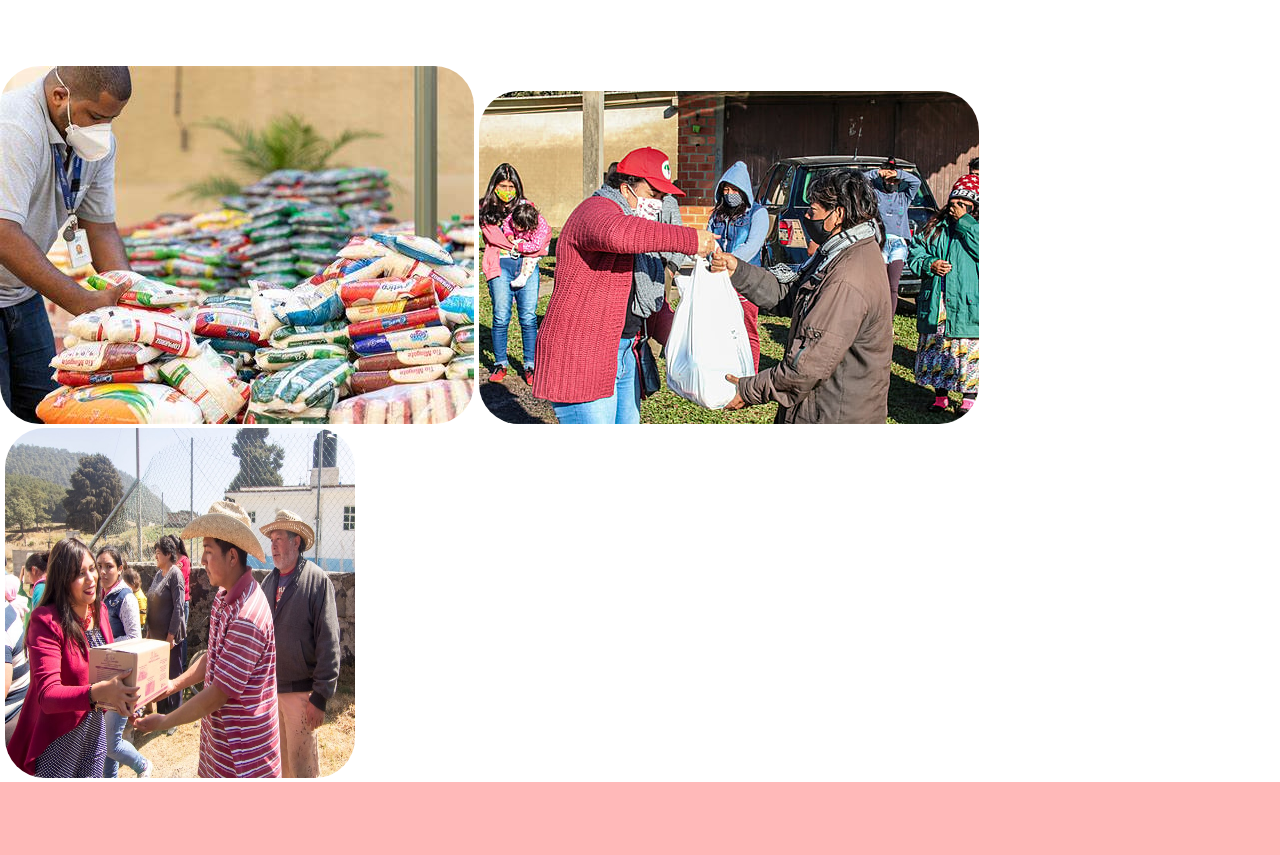
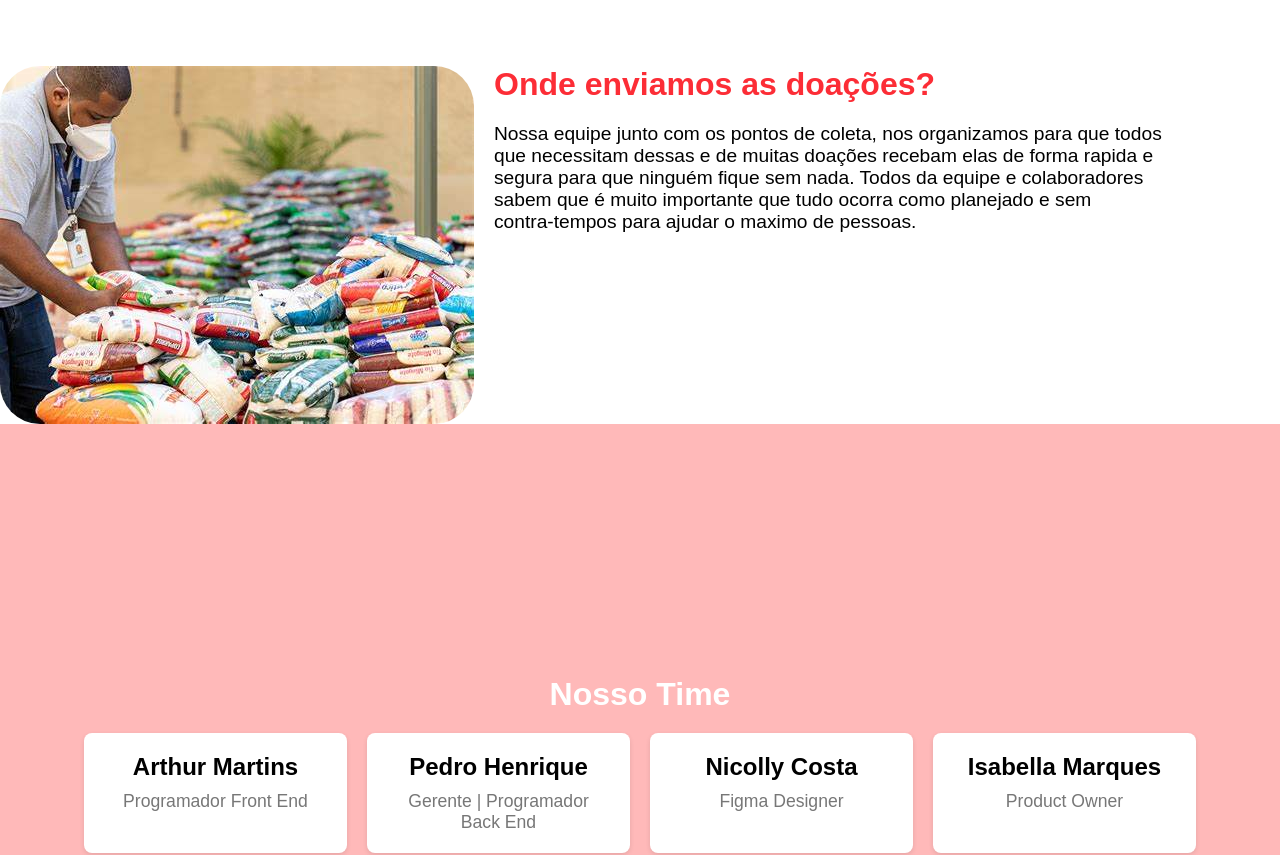
Before and after one commit to GabrielB53/coracaogeneroso, a React (Vite) app: page /Sobre in a window 1280 px wide. Shown: the part 860-1715 px from the top of the page. Built offline with nearby package versions, Linux system fonts and the light colour scheme.

Commit message:
CoracaoGeneroso

```diff
--- a/src/css/sobre.css
+++ b/src/css/sobre.css
@@ -66,32 +66,34 @@
     font-size: 1.1rem;
     color: #777;
 }
-.doacao1 {
-    border-radius: 40px;
-    margin-right: 5px;
+.texto-doacao h1 {
+    font-size: 2rem;
+    margin-bottom: 20px;
+    color: #FC2D36;
 }
-.doacao2 {
+.texto-doacao p {
+    font-size: 1.2rem;
+    margin-bottom: 10px;
+    position: relative;
+}
+.imagem {
+    display: flex;
+    gap: 20px;
+    flex-wrap: wrap;
+}
+.imagem img {
     border-radius: 40px;
 }
 
-.doacao3 {
-    border-radius: 40px;
-    height: 350px;
-    width: 350px;
-    margin-left: 5px;
+@media (max-width: 768px) {
+    .imagem {
+        flex-direction: column;
+    }
+
+    .imagem img {
+        width: 90%;
+    }
 }
-
-
-.doacao1 {
-    max-width: 100%;
-    height: auto;
-}
-.doacao2 {
-    max-width: 100%;
-    height: auto;
-}
-
-
 footer {
     background-color: #333;
     color: #fff;
--- a/src/pages/Sobre.jsx
+++ b/src/pages/Sobre.jsx
@@ -52,11 +52,19 @@ Quer saber qual iniciativa dá match com você e fazer parte dessa rede de benfe
             <p>Nossa Equipe vem tendo um aumentando muito rapido assim podemos ajudar cada vez mais pesssoas que precisam e necessitam desssas doaçoes. Também as pessoas que fazem essas doações esta cada vez mais aumentando em uma escala cada vez maior, isso ajuda e muito para que possamos aumentar mais nossa rede de pontos de coleta.</p>
         </div>
     </section>
-    <img className="doacao1" src="doacao.jpeg" alt="doacao" />
 
-    <img className="doacao2" src="doacao2.jpeg" alt="doacao2" />
 
-    <img className="doacao3" src="doacao3.jpeg" alt="doacao3" />
+    <div className="imagem">
+<img className="doacao1" src="doacao.jpeg" alt="doacao" />
+
+   <div className="texto-doacao">
+   <h1>Onde enviamos as doações?</h1>
+    <p>Nossa equipe junto com os pontos de coleta, nos organizamos para que todos <br />  que  necessitam dessas e de muitas doações
+      recebam elas de forma rapida e<br /> segura para que ninguém fique sem nada. Todos da equipe e colaboradores <br />  sabem que é muito
+      importante que tudo ocorra como planejado e sem <br /> contra-tempos  para ajudar o maximo de pessoas.
+    </p>
+    </div>
+    </div>
 
     <section className="time">
         <div className="container">
```
Also changed, not shown: doacao2.jpeg (deleted), doacao3.jpeg (deleted).
